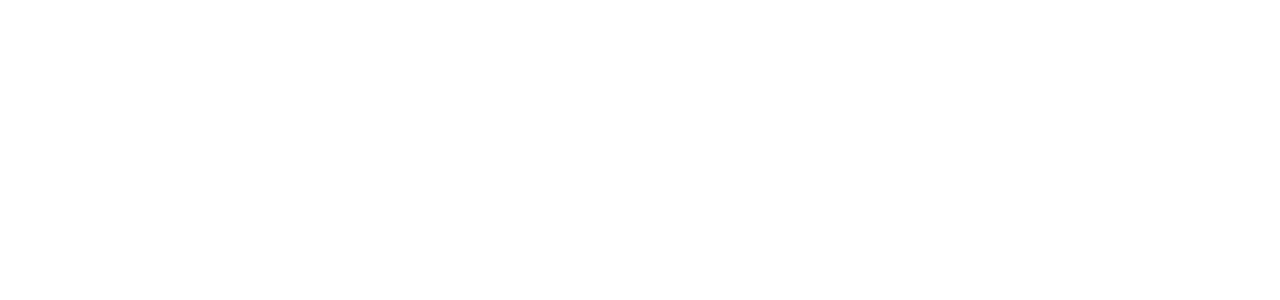
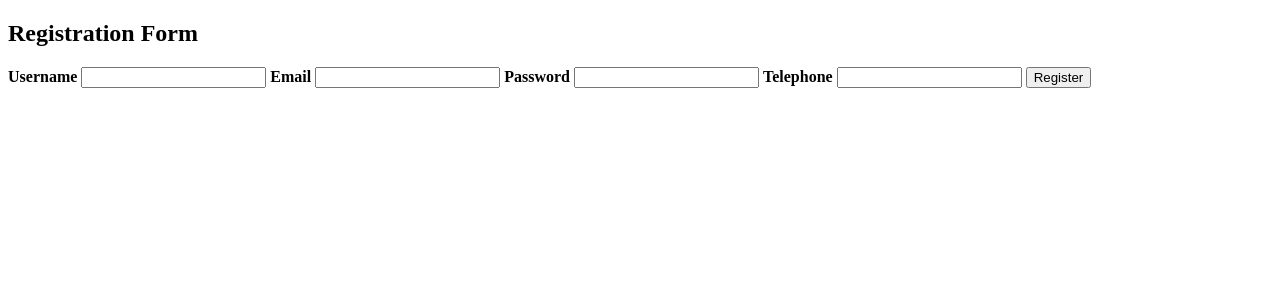
Before and after one commit to houssamlambara/G_R_V2, a PHP site: page /login/signup.php in a window 1280 px wide. Before the commit the part shown is empty. Shown: the top 300 px of the page. Run offline with PHP 8.4, Linux system fonts and the light colour scheme.

Commit message:
finish register function

```diff
--- a/back_end/user_class.php
+++ b/back_end/user_class.php
@@ -1,23 +1,21 @@
 <?php
 
-include "db.php";
+include('../db.php');
 
 class User{
     protected $id_user;
-    protected $name;
-    protected $last_name;
+    protected $username;
     protected $email;
     protected $password;
-    protected $phone;
+    protected $telephone;
     private $conn;
 
-    public function __construct($name, $last_name, $email, $password, $phone)
+    public function __construct($username, $email, $password, $telephone)
     {
-        $this->name = $name;
-        $this->last_name = $last_name;
+        $this->username = $username;
         $this->email = $email;
         $this->password = $password;
-        $this->phone = $phone;
+        $this->telephone = $telephone;
 
         $database = new Database();
         $this->conn = $database->getConnection();
@@ -25,48 +23,47 @@
 
     public function __toString()
     {
-        return "Nom: {$this->name}, Prénom: {$this->last_name}, Email: {$this->email}, Téléphone: {$this->phone}";
+        return "Nom: {$this->username}, Email: {$this->email}, Téléphone: {$this->telephone}";
     }
 
-    public  function signup($name, $last_name, $email, $password, $phone)
+   public  function signup($username, $email, $password, $telephone)
     {
-        if (empty($name) || empty($last_name) || empty($email) || empty($password) || empty($phone)) {
-            return ["success" => false, "message" => "All fields are required"];
+        if (empty($username) || empty($email) || empty($password) || empty($telephone)) {
+            return "All fields are required";
         }
 
         if (!filter_var($email, FILTER_VALIDATE_EMAIL)) {
-            return ["success" => false, "message" => "Invalid email format"];
+            return "Invalid email format";
         }
 
-        $stmt = $this->conn->prepare("SELECT email FROM users WHERE email = ?");
+        $stmt = $this->conn->prepare("SELECT email FROM USERS WHERE email = ?");
         $stmt->bindParam(1, $email);
         $stmt->execute();
 
         if ($stmt->rowCount() > 0) {
-            return ["success" => false, "message" => "Email already exists"];
+            return "Email already exists";
         }
 
         $hashed_password = password_hash($password, PASSWORD_DEFAULT);
 
-        $stmt = $this->conn->prepare("INSERT INTO users (name, last_name, email, password, phone) VALUES (?, ?, ?, ?, ?)");
-        $stmt->bindParam(1, $name);
-        $stmt->bindParam(2, $last_name);
-        $stmt->bindParam(3, $email);
-        $stmt->bindParam(4, $hashed_password);
-        $stmt->bindParam(5, $phone);
+        $stmt = $this->conn->prepare("INSERT INTO USERS (username, email, password, telephone) VALUES (?, ?, ?, ?)");
+        $stmt->bindParam(1, $this->username);
+        $stmt->bindParam(2, $this->email);
+        $stmt->bindParam(3, $this->password);
+        $stmt->bindParam(4, $this->telephone);
 
         if ($stmt->execute()) {
             $this->id_user = $this->conn->lastInsertId();
-            return ["success" => true, "message" => "User registered successfully"];
+            return "User registered successfully";
         } else {
-            return ["success" => false, "message" => "Registration failed"];
+            return "Registration failed";
         }
     }
 
     public function signin($email, $password)
     {
         $stmt = $this->conn->prepare("SELECT * FROM users WHERE email = ?");
-        $stmt->bindParam(1, $email);
+        $stmt->bindParam(2, $email);
         $stmt->execute();
 
         $user = $stmt->fetch(PDO::FETCH_ASSOC);
@@ -74,7 +71,7 @@
         if ($user && password_verify($password, $user['password'])) {
             return ["success" => true, "message" => "Login successful", "user" => $user];
         } else {
-            return ["success" => false, "message" => "Invalid email or password"];
+            return "Invalid email or password";
         }
     }
 
--- a/db.php
+++ b/db.php
@@ -1,7 +1,7 @@
 <?php
     class Database {
         private $host = 'localhost';
-        private $dbname = 'voyage_management';
+        private $dbname = 'gestion_reservations2';
         private $username = 'root';
         private $password = '';
         private $pdo;
--- a/login/signup.php
+++ b/login/signup.php
@@ -0,0 +1,64 @@
+<?php
+session_start();
+
+require_once('../back_end/user_class.php');
+
+if ($_SERVER['REQUEST_METHOD'] === 'POST' && isset($_POST["register"]))
+{
+    $username = $_POST["username"];
+    $email = $_POST["email"];
+    $password = $_POST["password"];
+    $phone = $_POST["telephone"];
+
+        $hashed_password = password_hash($password, PASSWORD_DEFAULT);
+
+        $newUser = new User($username, $email, $password, $phone);
+
+        $result = $newUser->signup($username, $email, $password, $phone);
+
+        if ($result) {
+            session_regenerate_id();
+            $_SESSION['login'] = TRUE;
+            $_SESSION['username'] = $username;
+            $_SESSION['email'] = $email;
+
+            echo"User registered successfully";
+        } else {
+            echo"error";
+        }
+
+}
+?>
+
+<!DOCTYPE html>
+<html>
+<style>
+</style>
+<head>
+    <title>Register</title>
+</head>
+
+<body>
+
+<h2>Registration Form</h2>
+
+<form method="post" action="signup.php" name="registerform">
+
+    <label><b>Username</b></label>
+    <input type="text" name="username" required />
+
+    <label><b>Email</b></label>
+    <input type="email" name="email" required />
+
+    <label><b>Password</b></label>
+    <input type="password" name="password" auto_complete="off" required />
+
+    <label><b>Telephone</b></label>
+    <input type="text" name="telephone" required />
+
+    <input type="submit" name="register" value="Register" />
+
+ </form>
+
+ </body>
+</html>
```
